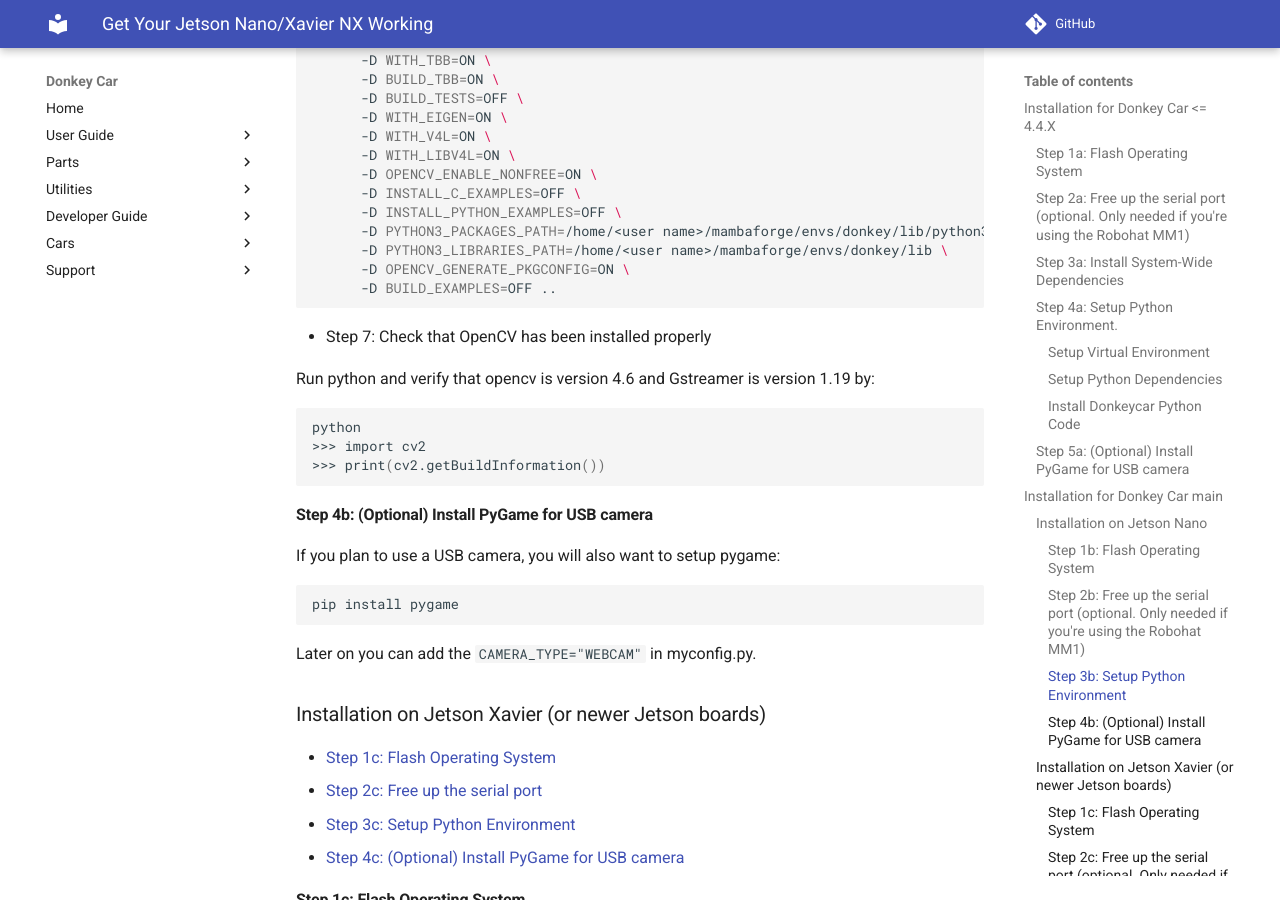
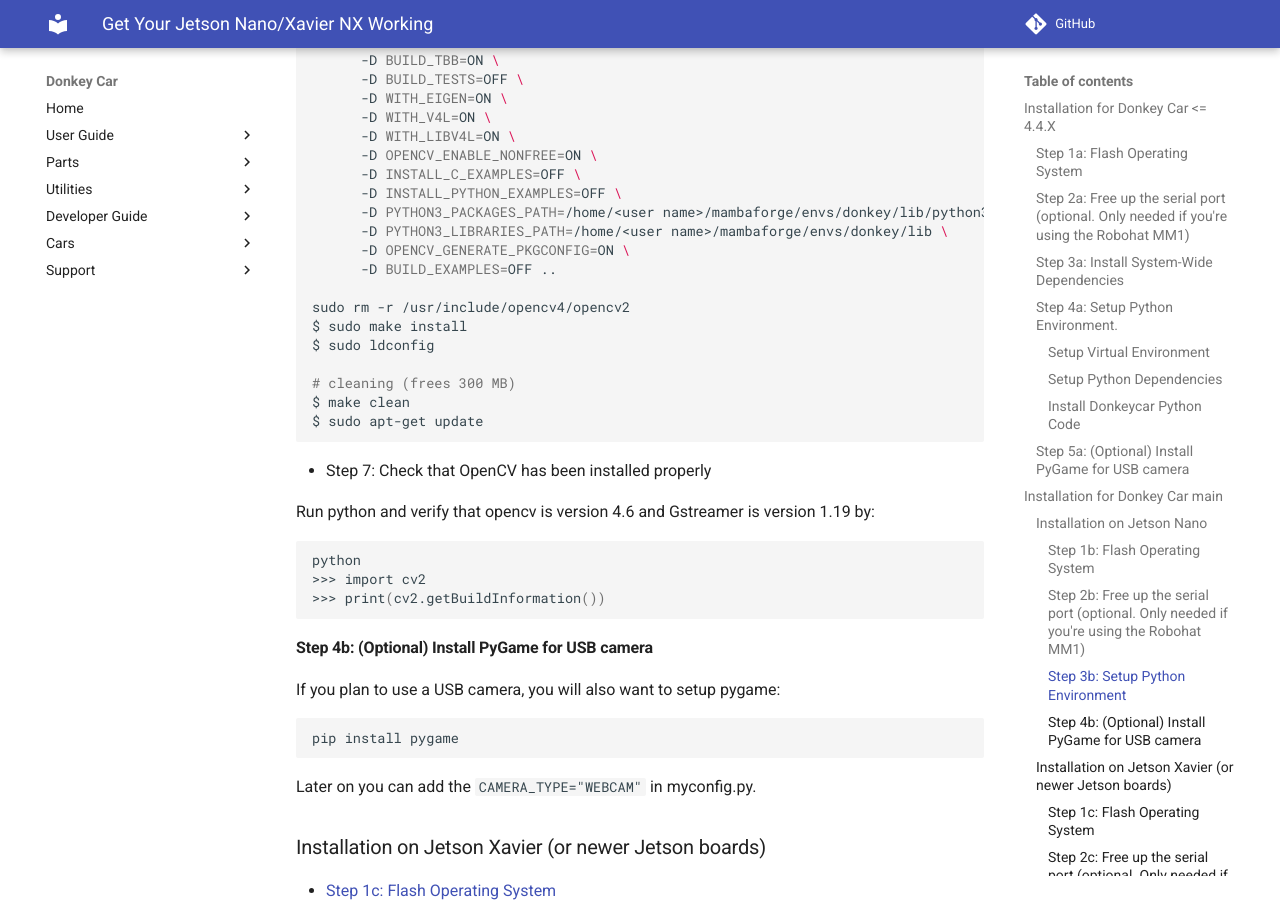
Before and after one commit to autorope/donkeydocs, an MkDocs documentation site: the page built from docs/guide/robot_sbc/setup_jetson_nano.md, in a window 1280 px wide and 900 px high, scrolled down 6431 px. Built offline with MkDocs 1.6.1 and Material for MkDocs 9.7.7, drawn with Linux system fonts in a browser that asks for light colours; comment, search, counter and statistics services are not loaded; some of the changed text lies outside the part shown.

Commit message:
Fix jetson nano install using help from Tom.

````diff
--- a/docs/guide/robot_sbc/setup_jetson_nano.md
+++ b/docs/guide/robot_sbc/setup_jetson_nano.md
@@ -206,6 +206,7 @@ Once you're done with the setup, ssh into your vehicle. Use the terminal for
 Ubuntu or Mac. [Putty](https://www.chiark.greenend.org.uk/~sgtatham/putty/latest.html)
 for windows.
 
+
 Remove Libre Office:
 
 ```bash
@@ -271,10 +272,9 @@ git checkout main
 Also install tensorflow in the last step
 
 ```bash
-cd donkeycar
 mamba env create -f install/envs/jetson46.yml
 conda activate donkey
-conda install pip
+conda update pip
 pip install -e .[nano]
 pip install ../jetson/tensorflow-2.9.3-cp39-cp39-linux_aarch64.whl
 ```
@@ -340,6 +340,13 @@ cmake -D CMAKE_BUILD_TYPE=RELEASE \
       -D OPENCV_GENERATE_PKGCONFIG=ON \
       -D BUILD_EXAMPLES=OFF ..
 
+sudo rm -r /usr/include/opencv4/opencv2
+$ sudo make install
+$ sudo ldconfig
+
+# cleaning (frees 300 MB)
+$ make clean
+$ sudo apt-get update
 
 ```
 
````
Also changed, not shown: other parts of docs/guide/robot_sbc/setup_jetson_nano.md (+2 -2 lines).
